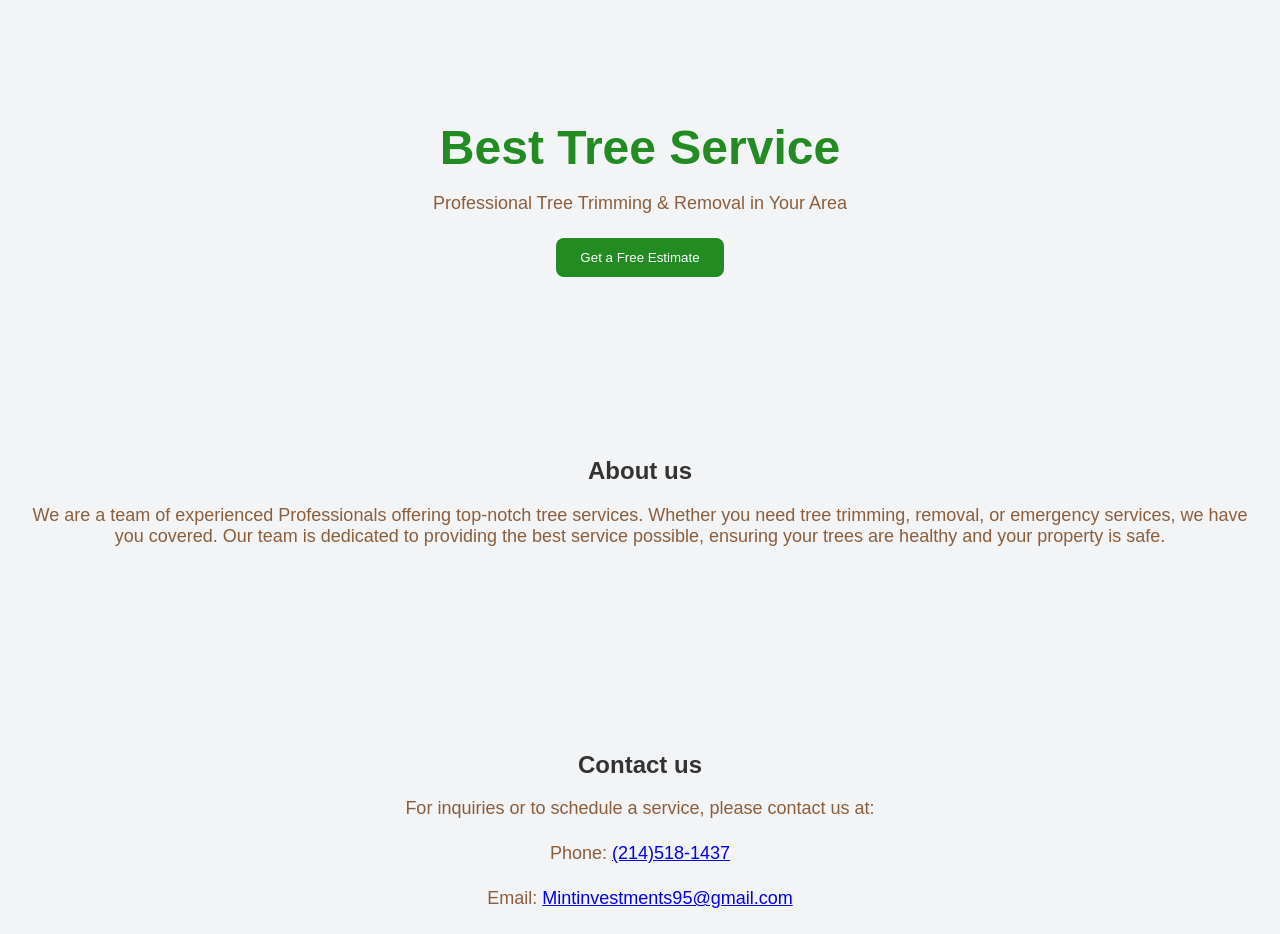
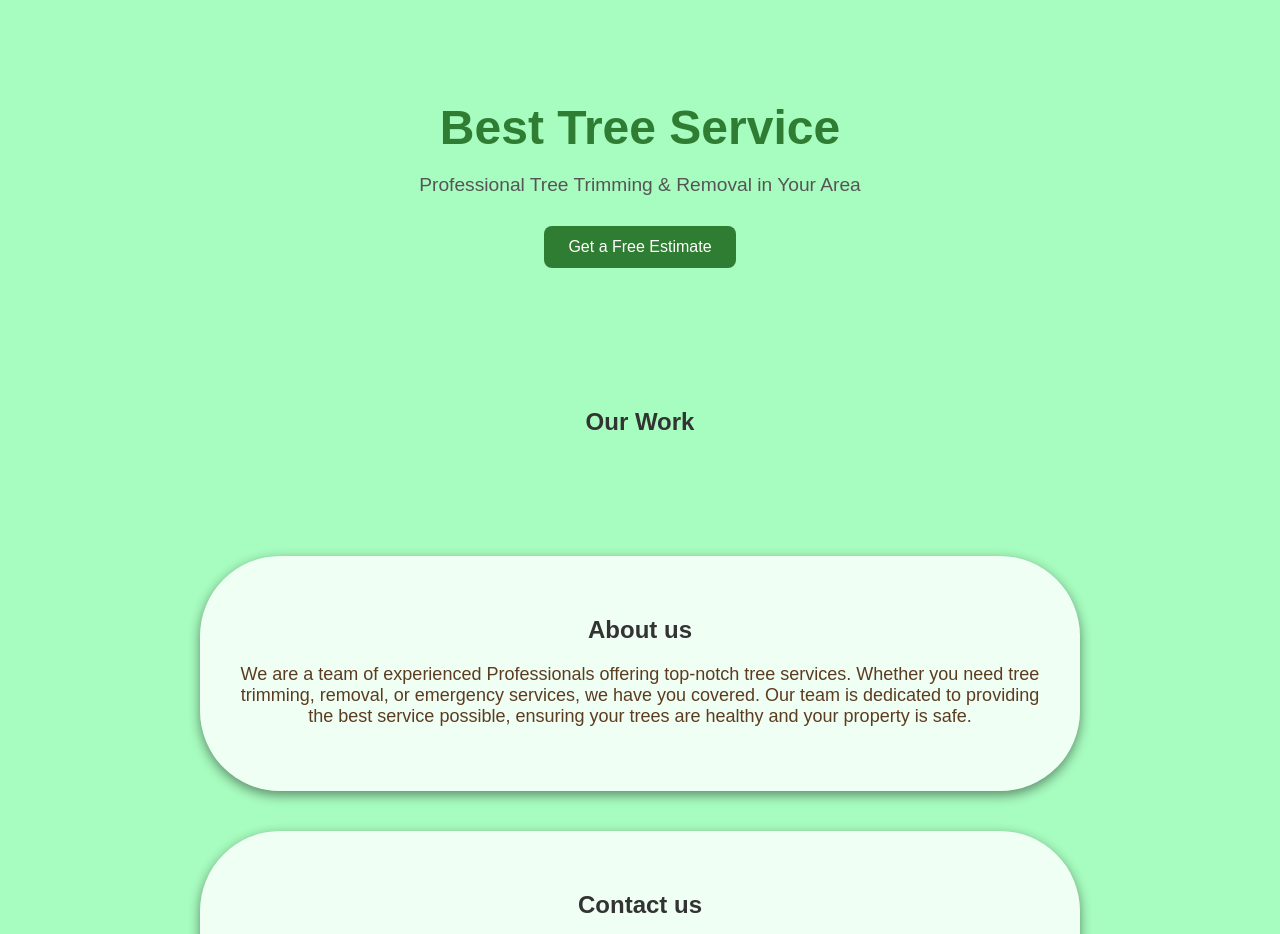
Before and after one commit to Joaquin95/Best-Tree-Service, a React (Create React App) app: page / in a window 1280 px wide. Shown: the top 934 px of the page. Built offline with nearby package versions, Linux system fonts and the light colour scheme.

Commit message:
need to do more styling

```diff
--- a/src/index.css
+++ b/src/index.css
@@ -3,13 +3,45 @@ body {
   margin: 0;
   font-family: sans-serif;
   color: #333;
-  background-color: #fff;
+  background-color: #a7fcbf;
 }
 
-section {
+.default-section {
   padding: 80px 20px;
   text-align: center;
-  background-color: #f3f4f6; /* beige */
+  background-color: #f3f4f6;
+}
+.hero-section {
+  text-align: center;
+  margin: 0 auto;
+  padding: 60px 20px;
+  border-radius: 80px;
+  max-width: 800px;
+}
+.services-section {
+  text-align: center;
+  margin: 0 auto;
+  padding: 60px 20px;
+  border-radius: 80px;
+  max-width: 800px;
+}
+.about-section {
+  background-color: #f0fff4;
+  padding: 2.5rem;
+  margin: 40px auto;
+  max-width: 800px;
+  border-radius: 80px;
+  box-shadow: 0 4px 12px rgba(0, 0, 0, 0.45);
+  text-align: center;
+}
+.contact-section {
+  background-color: #f0fff4;
+  padding: 2.5rem;
+  margin: 40px auto;
+  max-width: 800px;
+  border-radius: 80px;
+  box-shadow: 0 4px 12px rgba(0, 0, 0, 0.45);
+  text-align: center;
 }
 
 h1 {
@@ -21,22 +53,32 @@ h1 {
 
 p {
   font-size: 1.125rem;
-  color: #8b5e3c; /* bark */
+  color:  #5c3c20; /* bark */
   margin-bottom: 1.5rem;
 }
 
-button {
-  background-color: #228b22;
+
+.heading {
+  font-size: 3rem;
+  color: #2e7d32; /* deep green */
+}
+.subheading {
+  font-size: 1.2rem;
+  color: #555;
+  margin-bottom: 30px;
+}
+.cta-button {
+  background-color: #2e7d32;
   color: white;
   padding: 12px 24px;
   border: none;
   border-radius: 8px;
+  font-size: 1rem;
   cursor: pointer;
-  transition: background-color 0.3s ease;
 }
 
-button:hover {
-  background-color: #1a6e1a;
+.cta-button:hover {
+  background-color: #1b5e20;
 }
 
 /* Estimate page form */
@@ -47,7 +89,7 @@ button:hover {
   border: 1px solid #8b5e3c;
   border-radius: 8px;
   font-family: sans-serif;
-  background-color: #f3f4f6; /* beige */
+  background-color: rgb(202, 229, 202) /* beige */
 }
 .form-container h2 {
   text-align: center;
--- a/src/pages/EstimateForm.js
+++ b/src/pages/EstimateForm.js
@@ -100,7 +100,7 @@ export default function EstimateForm() {
             name="message"
             value={formData.message}
             onChange={handleChange}
-            maxLength={500}
+            maxLength={3000}
             placeholder="Please provide details about your tree service needs."
             required
           />
--- a/src/pages/Home.js
+++ b/src/pages/Home.js
@@ -16,6 +16,12 @@ export default function Home() {
           Get a Free Estimate
         </button>
       </section>
+
+      <section className="services-section">
+        <h2>Our Work</h2>
+
+
+        </section>
 
       {/* The hero section contains a heading, subheading, and a call-to-action button */
       /* The button opens a new tab to the estimate page when clicked */}
```
Also changed, not shown: 1 other file (tests, documents, lock files or other folders).
